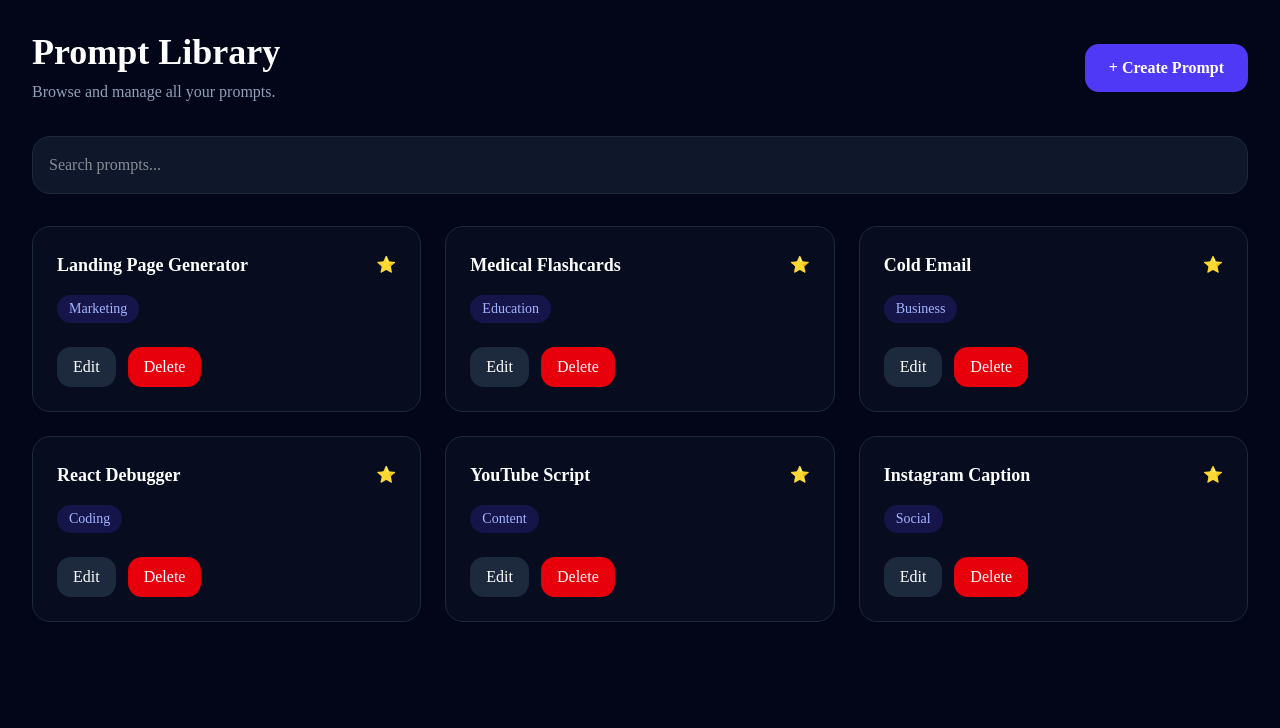
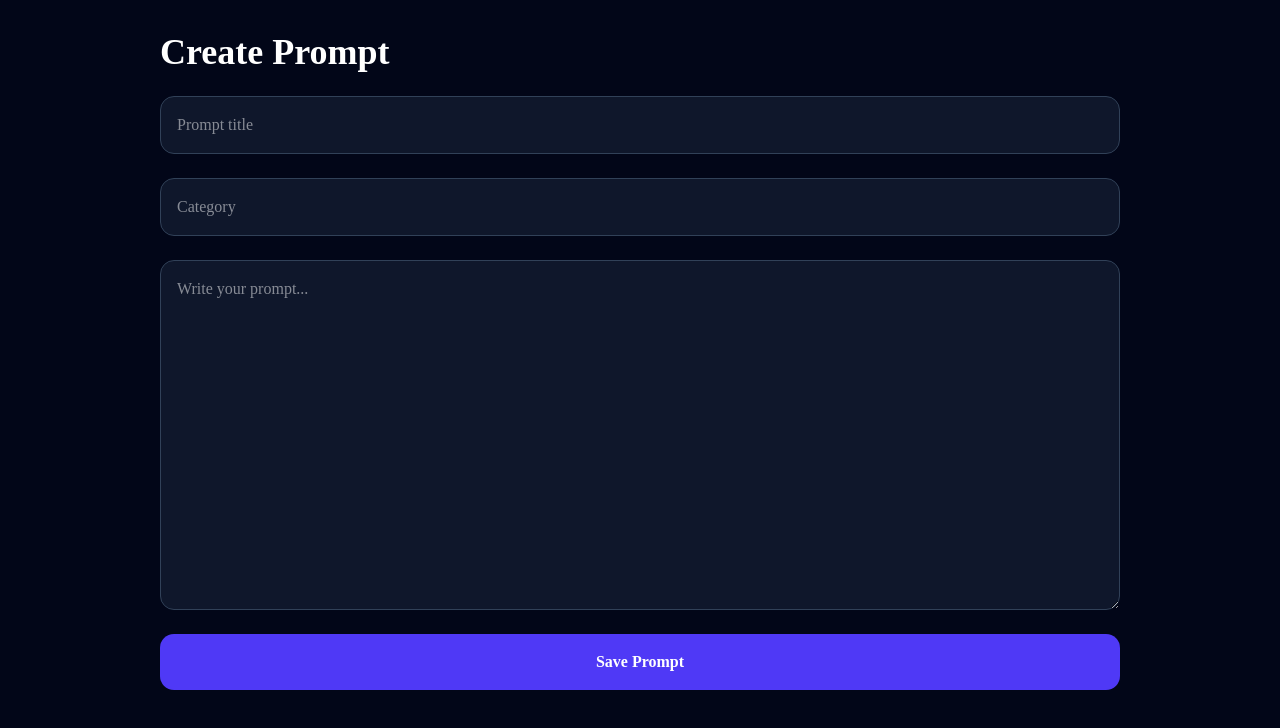
Before and after one commit to salma000777/promptvault, a Next.js app: page /prompts/new in a window 1280 px wide. Shown: the top 728 px of the page. Built offline with nearby package versions, Linux system fonts and the light colour scheme.

Commit message:
Mission 14 progress

```diff
--- a/app/prompts/new/page.tsx
+++ b/app/prompts/new/page.tsx
@@ -1,32 +1,28 @@
-import PromptGrid from "@/components/dashboard/prompts/PromptGrid";
-import PromptSearch from "@/components/dashboard/prompts/PromptSearch";
-import Link from "next/link";
+export default function NewPromptPage() {
+  return (
+    <main className="mx-auto flex max-w-5xl flex-col gap-6 p-8">
+      <h1 className="text-4xl font-bold">
+        Create Prompt
+      </h1>
 
-export default function PromptsPage() {
-  return (
-    <main className="mx-auto flex max-w-7xl flex-col gap-8 p-8">
-      <div className="flex items-center justify-between">
-        <div>
-          <h1 className="text-4xl font-bold">
-            Prompt Library
-          </h1>
+      <input
+        placeholder="Prompt title"
+        className="rounded-xl border border-slate-700 bg-slate-900 p-4"
+      />
 
-          <p className="mt-2 text-slate-400">
-            Browse and manage all your prompts.
-          </p>
-        </div>
+      <input
+        placeholder="Category"
+        className="rounded-xl border border-slate-700 bg-slate-900 p-4"
+      />
 
-        <Link
-          href="/prompts/new"
-          className="rounded-xl bg-indigo-600 px-6 py-3 font-semibold hover:bg-indigo-500"
-        >
-          + Create Prompt
-        </Link>
-      </div>
+      <textarea
+        placeholder="Write your prompt..."
+        className="min-h-[350px] rounded-xl border border-slate-700 bg-slate-900 p-4"
+      />
 
-      <PromptSearch />
-
-      <PromptGrid />
+      <button className="rounded-xl bg-indigo-600 py-4 font-semibold hover:bg-indigo-500">
+        Save Prompt
+      </button>
     </main>
   );
 }
--- a/package.json
+++ b/package.json
@@ -20,7 +20,8 @@
     "react-dom": "19.2.4",
     "shadcn": "^4.12.0",
     "tailwind-merge": "^3.6.0",
-    "tw-animate-css": "^1.4.0"
+    "tw-animate-css": "^1.4.0",
+    "zod": "^4.4.3"
   },
   "devDependencies": {
     "@tailwindcss/postcss": "^4",
```
Also changed, not shown: app/page.tsx (+7 -7 lines), components/forms/PromptForm.tsx (added), components/layout/FAQ.tsx (renamed from components/landing/FAQ.tsx), components/layout/Features.tsx (renamed from components/landing/Features.tsx), components/layout/Footer.tsx (renamed from components/landing/Footer.tsx), components/layout/Hero.tsx (renamed from components/landing/Hero.tsx), components/layout/HowItWorks.tsx (renamed from components/landing/HowItWorks.tsx), components/layout/Navbar.tsx (renamed from components/landing/Navbar.tsx), components/layout/Pricing.tsx (renamed from components/landing/Pricing.tsx), 1 other file (tests, documents, lock files or other folders).
